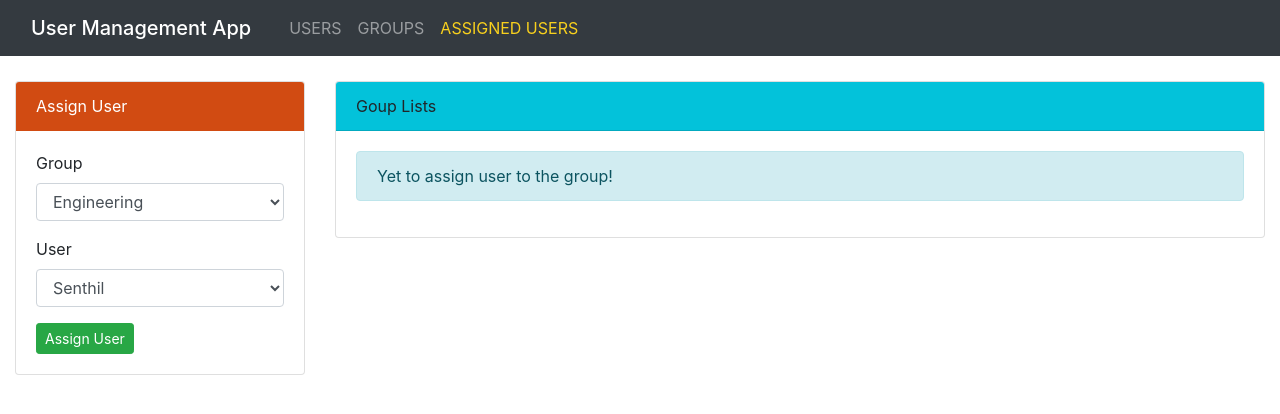
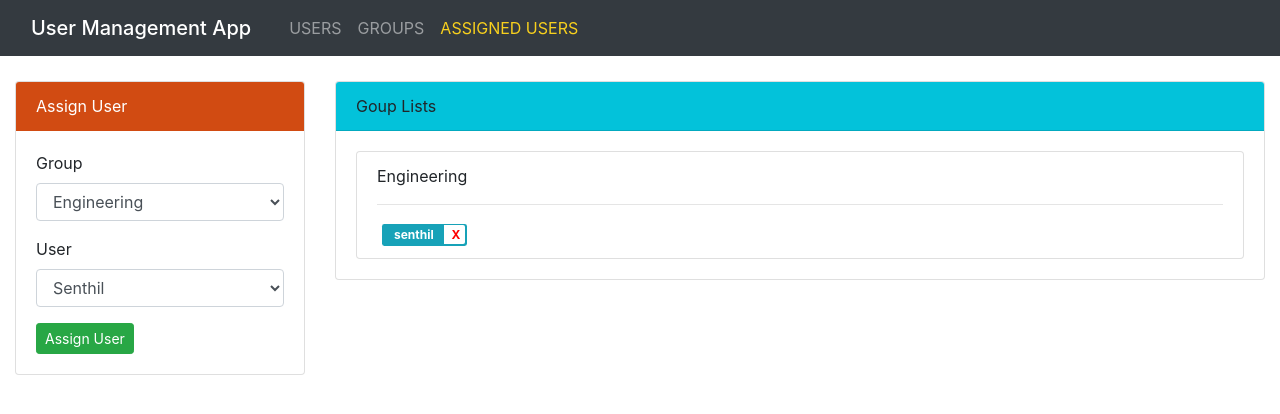
Before and after one commit to ssthil/react-crud-app, a React app: page /#/assigned_users in a window 1280 px wide. Shown: the top 414 px of the page. Built offline with nearby package versions, Linux system fonts and the light colour scheme.

Commit message:
UPDATED assignedUser

```diff
--- a/src/components/AssignUser.js
+++ b/src/components/AssignUser.js
@@ -10,7 +10,12 @@ class AssignUser extends PureComponent {
     super(props);
 
     this.state = {
-      assignedUsers: [],
+      assignedUsers: [
+        {
+          group: this.props.groups[0].name,
+          users: [this.props.users[0].name]
+        }
+      ],
       user: this.props.users[0].name,
       group: this.props.groups[0].name,
       msg: ''
@@ -23,28 +28,71 @@ class AssignUser extends PureComponent {
 
   onSubmit(event) {
     event.preventDefault();
-    // const userName = this.state.user;
     const userName = this.state.user;
     const groupName = this.state.group;
-    // var assignedObject = {};
 
-    var assignedObject = { userName: userName, groupName: groupName };
+    const incomingList = {
+      group: groupName,
+      user: userName
+    };
+    // console.log(this.state.assignedUsers);
+    const groupExist = this.state.assignedUsers.some(
+      grp => grp.group === incomingList.group
+    );
+
+    const newList = groupExist
+      ? this.state.assignedUsers.map(grp => {
+          if (grp.group === incomingList.group) {
+            return {
+              ...grp,
+              users: [...grp.users, incomingList.user]
+            };
+          } else {
+            return grp;
+          }
+        })
+      : [...this.state.assignedUsers, {
+          group: incomingList.group,
+          users: [incomingList.user]
+      }];
+
+    this.setState({
+        assignedUsers: newList
+    });
+
+    /*
+    var assignedObject = {
+      groupObj: {
+        name: groupName,
+        userList: []
+      }
+    };
+
+    if (assignedObject.groupObj.userList.indexOf(userName) === -1) {
+      assignedObject.groupObj.userList.push(userName);
+    }
 
     if (
       this.state.assignedUsers.some(
-        obj => obj.groupName === groupName && obj.userName === userName
+        obj =>
+          obj.groupObj.name === groupName &&
+          assignedObject.groupObj.userList.indexOf(userName) !== -1
       )
     ) {
       this.setState({ msg: 'user and group combination are already existed' });
       return false;
     } else {
-      assignedObject = { userName: userName, groupName: groupName };
+      assignedObject.groupObj.name = groupName;
+      if (assignedObject.groupObj.userList.indexOf(userName) === -1) {
+        assignedObject.groupObj.userList.push(userName);
+      }
       this.setState({ msg: '' });
     }
+    // this.setState({
+    //   assignedUsers: [...this.state.assignedUsers, assignedObject]
+    // });
+    */
 
-    this.setState({
-      assignedUsers: [...this.state.assignedUsers, assignedObject]
-    });
   }
 
   handleChangeGroup(event) {
@@ -59,9 +107,22 @@ class AssignUser extends PureComponent {
     });
   }
 
-  onDelete(userName) {
+  onDelete(user) {
+    var users, group;
+    this.state.assignedUsers.forEach(function(grp){
+       users = grp.users;
+       group = grp.group;
+    });
+    // users.filter(user => user !=="us2");
+
+    var toRemove = user;
+    var index = users.indexOf(toRemove);
+    users.splice(index, 1);
+    // console.log(users);
+
     this.setState({
-      assignedUsers: [...this.state.assignedUsers.filter(item => item.userName !== userName)]
+      assignedUsers: [{group: group, users: users}
+      ]
     });
   }
 
@@ -130,12 +191,18 @@ class AssignUser extends PureComponent {
                 {this.state.assignedUsers.length > 0 ? (
                   this.state.assignedUsers.map((item, index) => (
                     <li key={index} className="list-group-item">
-                      {item.groupName.capitalize()}
+                      {item.group.capitalize()}
                       <hr />
-                      <div className="badge badge-pill badge-info badge-custom">
-                        {item.userName}
-                        <span onClick={() => this.onDelete(item.userName)}>X</span>
-                      </div>
+                      {/*console.log(item.groupName.userList)*/}
+                      {item.users.map((user, j) => (
+                        <div className="badge badge-pill badge-info badge-custom" key={j}>
+                          {user}
+                          <span> {/*onClick={() => this.onDelete(user)}>*/}
+                            X
+                          </span>
+                        </div>
+
+                      ))}
                     </li>
                   ))
                 ) : (
--- a/src/style.css
+++ b/src/style.css
@@ -84,6 +84,7 @@
   padding: 2px 5px;
   border-top-right-radius: 2px;
   border-bottom-right-radius: 2px;
+  cursor: pointer;
 }
 
 .bg-custom {
```
